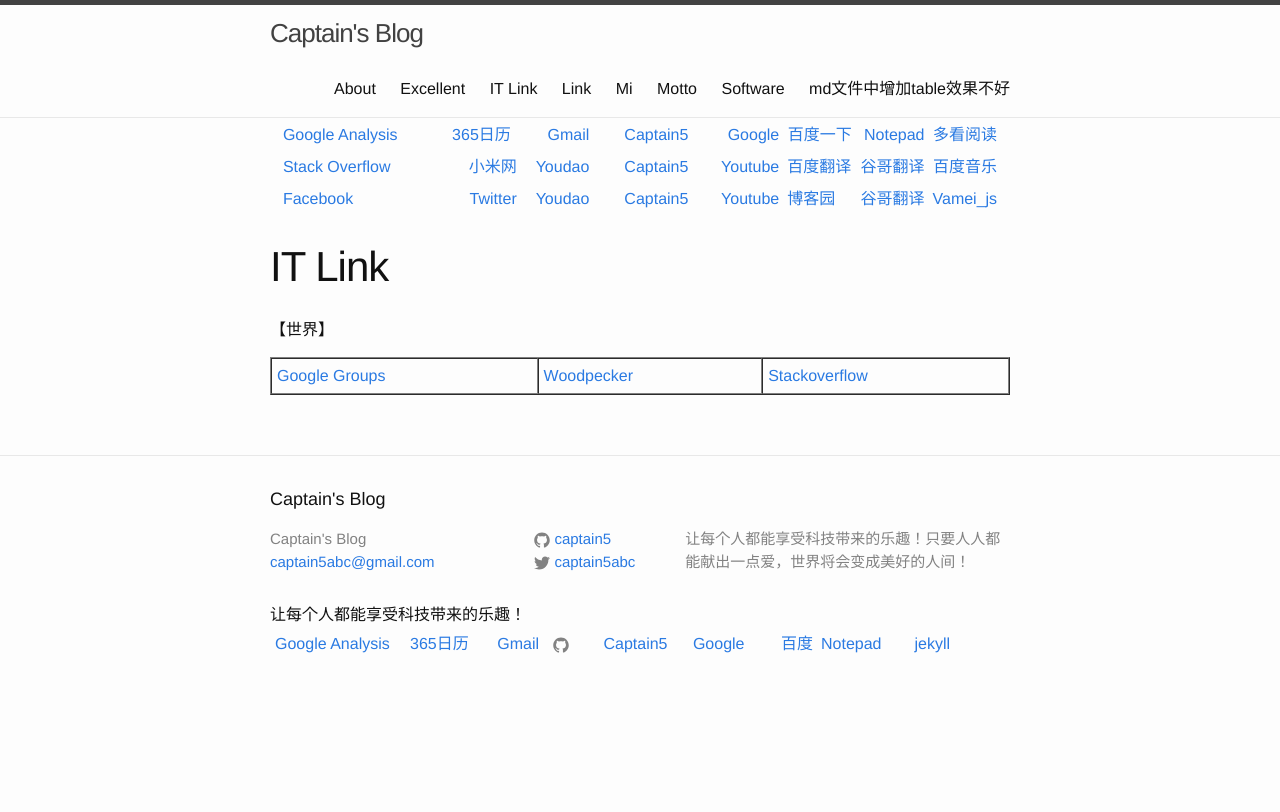
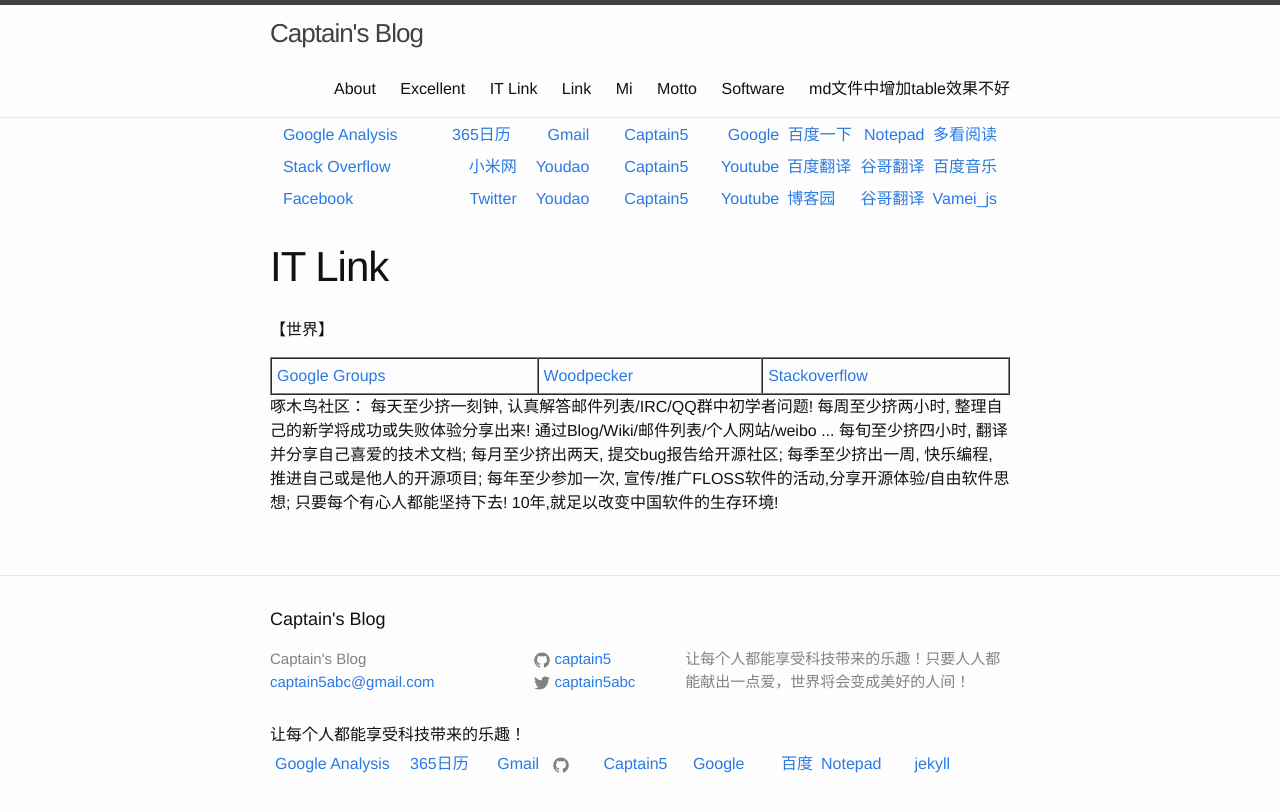
Before and after one commit to captain5/captain5.github.io, a Jekyll site: the page built from it.html, in a window 1280 px wide. Shown: the top 812 px of the page. Built offline with Jekyll 4.4.1, drawn with Linux system fonts in a browser that asks for light colours.

Commit message:
Update it.html

```diff
--- a/it.html
+++ b/it.html
@@ -12,3 +12,17 @@
   <td><a href="http://stackoverflow.com/" target="_blank">Stackoverflow</a></td>
   </tr>
 </table>
+
+
+
+啄木鸟社区：
+每天至少挤一刻钟, 认真解答邮件列表/IRC/QQ群中初学者问题!
+每周至少挤两小时, 整理自己的新学将成功或失败体验分享出来!
+    通过Blog/Wiki/邮件列表/个人网站/weibo ...
+每旬至少挤四小时, 翻译并分享自己喜爱的技术文档;
+每月至少挤出两天, 提交bug报告给开源社区;
+每季至少挤出一周, 快乐编程, 推进自己或是他人的开源项目;
+每年至少参加一次, 宣传/推广FLOSS软件的活动,分享开源体验/自由软件思想;
+
+只要每个有心人都能坚持下去!
+10年,就足以改变中国软件的生存环境!
```
